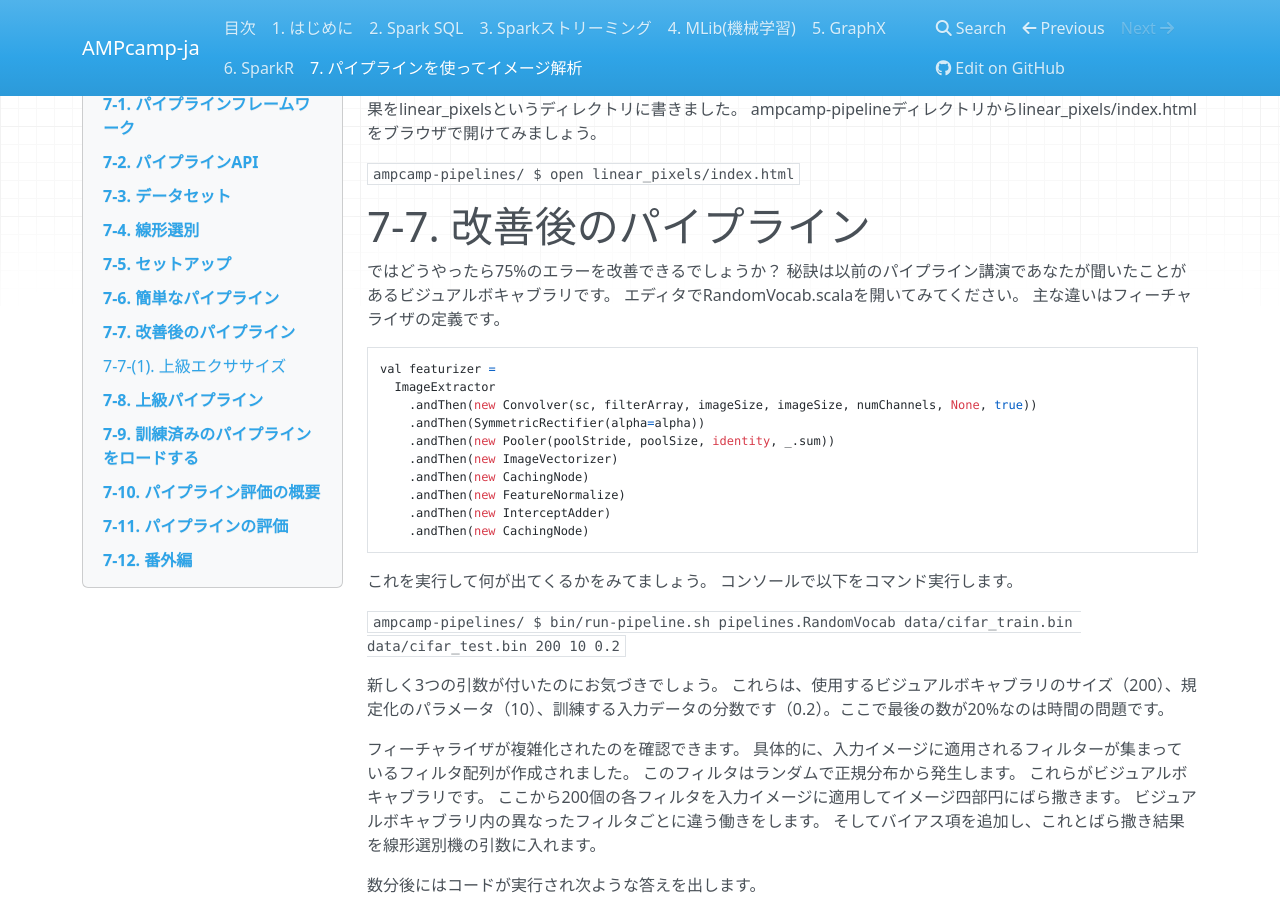
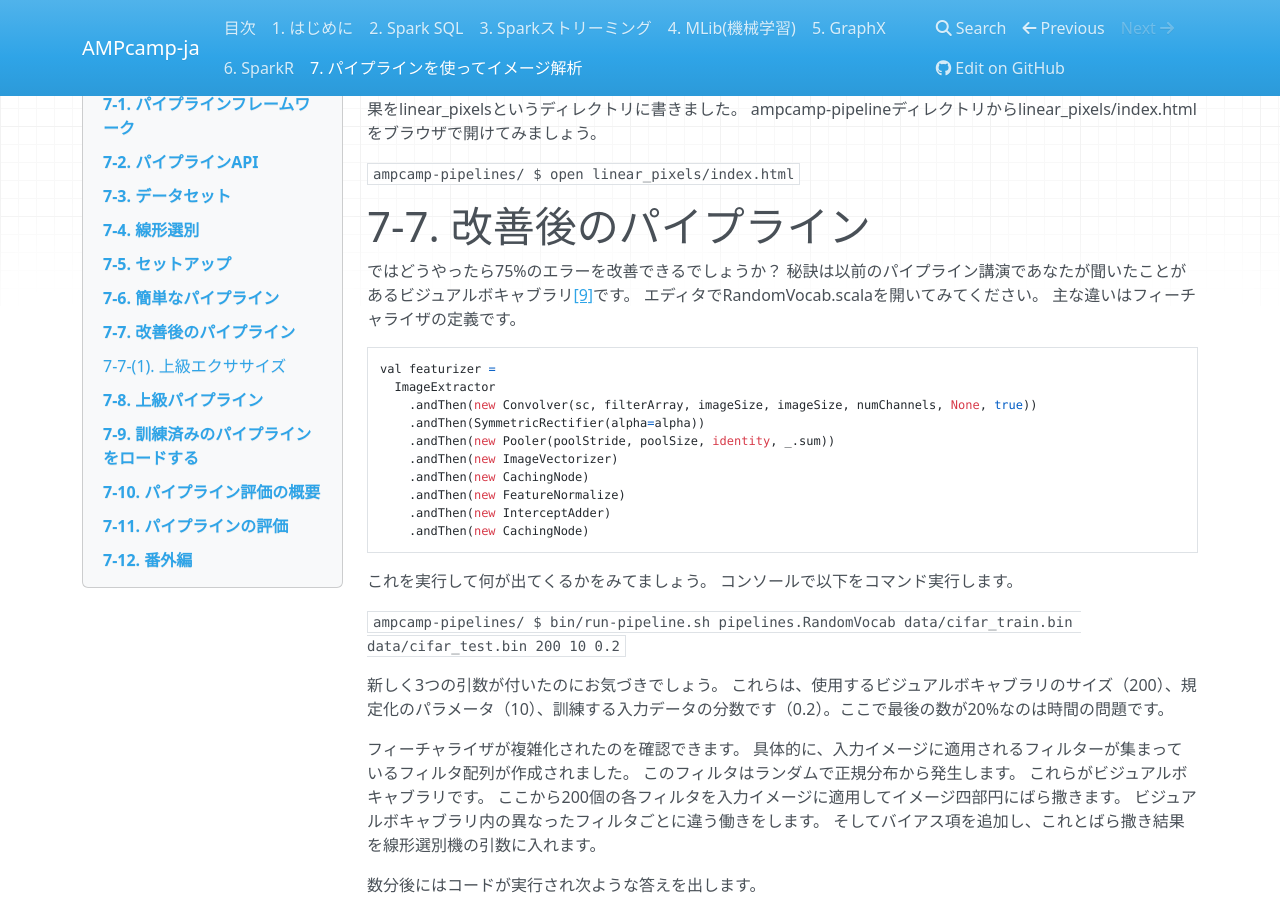
Before and after one commit to m-kiuchi/AMPcamp-ja, an MkDocs documentation site: the page built from docs/pipeline.md, in a window 1280 px wide and 900 px high, scrolled down 5635 px. Built offline with MkDocs 1.6.1, drawn with Linux system fonts in a browser that asks for light colours; nearby versions of some CDN libraries; old or Windows-style settings are respelled for this version of MkDocs; some of the changed text lies outside the part shown.

Commit message:
Update pipeline.md

```diff
--- a/docs/pipeline.md
+++ b/docs/pipeline.md
@@ -253,7 +253,7 @@
 
 # 7-7. 改善後のパイプライン
 ではどうやったら75%のエラーを改善できるでしょうか？
-秘訣は以前のパイプライン講演であなたが聞いたことがあるビジュアルボキャブラリです。
+秘訣は以前のパイプライン講演であなたが聞いたことがあるビジュアルボキャブラリ[[9]](#[9])です。
 エディタでRandomVocab.scalaを開いてみてください。
 主な違いはフィーチャライザの定義です。
 
@@ -423,3 +423,7 @@
 
 この練習でイメージ解析をSparkでするのに3つのサンプルパイプラインを構築し評価しました。
 このフレームワークは簡単で一般的に使えるほど機械学習の流れに似ています。このプロジェクトはまだ始まったばかりなので、フィードバックを貰えるとうれしいです。
+
+----------
+<a id="[9]"></a>
+[9] ビジュアルボキャブラリ: 画像の特徴点を抽出したものの集まり。
```
